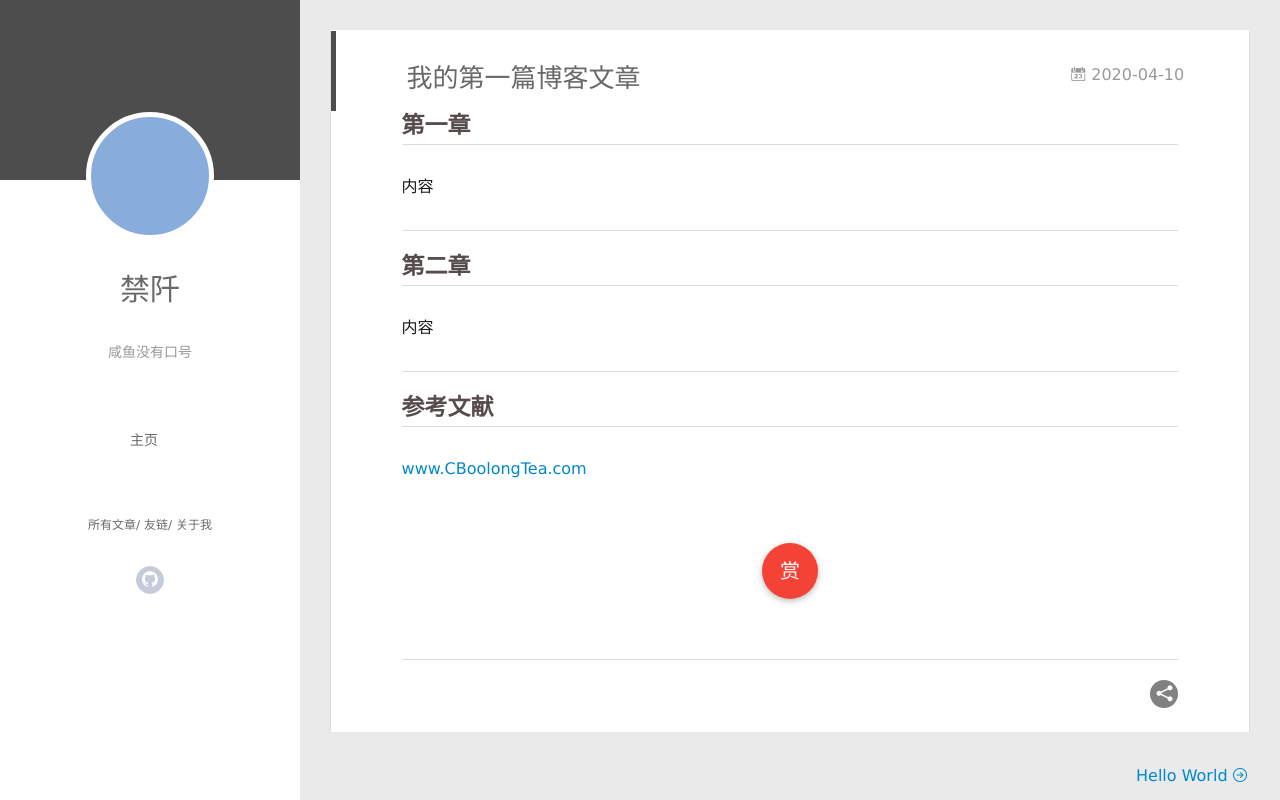
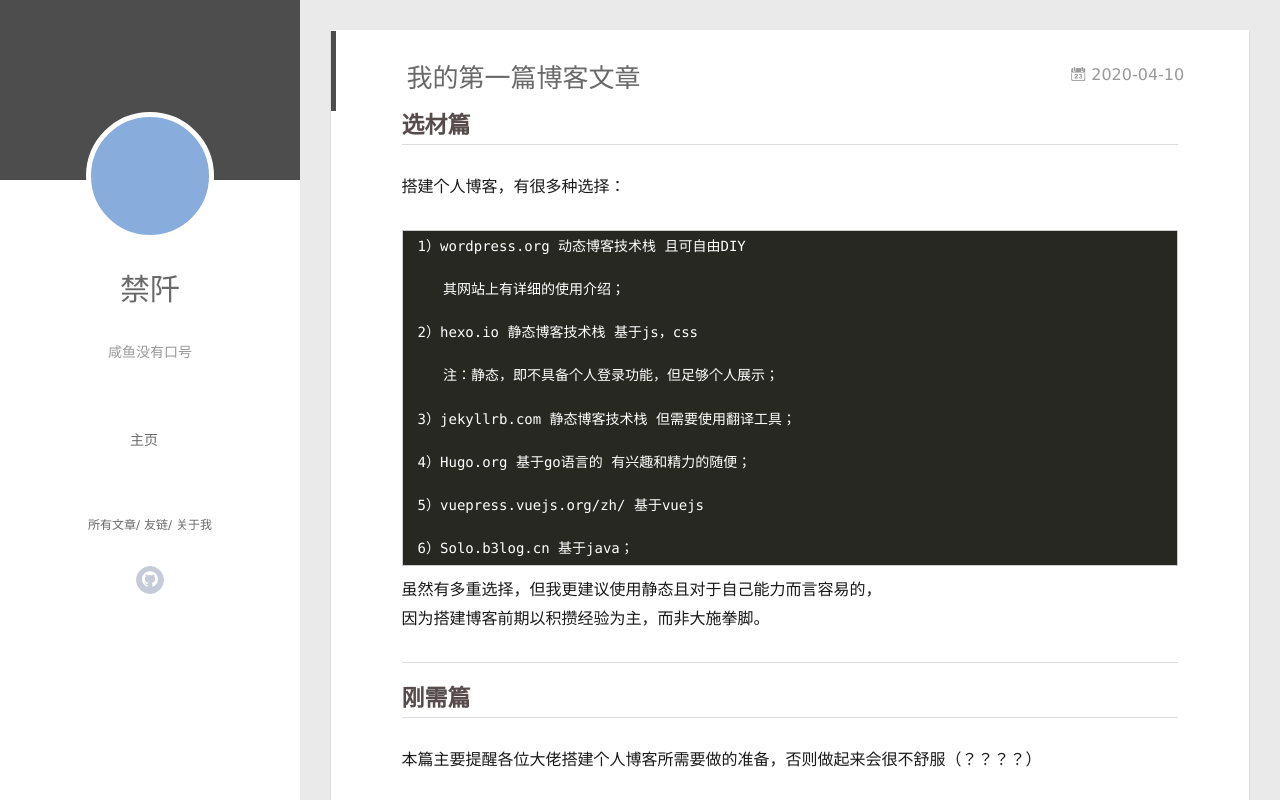
Before and after one commit to CB-oolong-Tea/CB-oolong-Tea.github.io, a plain HTML site: page 2020/04/10/我的第一篇博客文章/index.html in a window 1280 px wide. Drawn offline with Linux system fonts and the light colour scheme; no server answers.

Commit message:
Site updated: 2020-04-11 12:45:30

```diff
--- a/2020/04/10/我的第一篇博客文章/index.html
+++ b/2020/04/10/我的第一篇博客文章/index.html
@@ -8,15 +8,15 @@
   <link rel="dns-prefetch" href="http://yoursite.com">
   <title>我的第一篇博客文章 | Hexo</title>
   <meta name="viewport" content="width=device-width, initial-scale=1, maximum-scale=1">
-  <meta name="description" content="第一章内容  第二章内容  参考文献www.CBoolongTea.com">
+  <meta name="description" content="选材篇搭建个人博客，有很多种选择： 1）wordpress.org 动态博客技术栈 且可自由DIY     其网站上有详细的使用介绍；  2）hexo.io 静态博客技术栈 基于js，css     注：静态，即不具备个人登录功能，但足够个人展示；  3）jekyllrb.com 静态博客技术栈 但需要使用翻译工具；  4）Hugo.org 基于go语言的 有兴趣和精力的随便；  5）vuepre">
 <meta property="og:type" content="article">
 <meta property="og:title" content="我的第一篇博客文章">
 <meta property="og:url" content="http://yoursite.com/2020/04/10/%E6%88%91%E7%9A%84%E7%AC%AC%E4%B8%80%E7%AF%87%E5%8D%9A%E5%AE%A2%E6%96%87%E7%AB%A0/index.html">
 <meta property="og:site_name" content="Hexo">
-<meta property="og:description" content="第一章内容  第二章内容  参考文献www.CBoolongTea.com">
+<meta property="og:description" content="选材篇搭建个人博客，有很多种选择： 1）wordpress.org 动态博客技术栈 且可自由DIY     其网站上有详细的使用介绍；  2）hexo.io 静态博客技术栈 基于js，css     注：静态，即不具备个人登录功能，但足够个人展示；  3）jekyllrb.com 静态博客技术栈 但需要使用翻译工具；  4）Hugo.org 基于go语言的 有兴趣和精力的随便；  5）vuepre">
 <meta property="og:locale" content="en_US">
 <meta property="article:published_time" content="2020-04-10T10:31:48.000Z">
-<meta property="article:modified_time" content="2020-04-10T10:39:02.000Z">
+<meta property="article:modified_time" content="2020-04-11T04:44:02.000Z">
 <meta property="article:author" content="John Doe">
 <meta name="twitter:card" content="summary">
 
@@ -160,11 +160,46 @@
 
     <div class="article-entry" itemprop="articleBody">
 
-        <h2 id="第一章"><a href="#第一章" class="headerlink" title="第一章"></a>第一章</h2><p>内容</p>
+        <h2 id="选材篇"><a href="#选材篇" class="headerlink" title="选材篇"></a>选材篇</h2><p>搭建个人博客，有很多种选择：</p>
+<pre><code>1）wordpress.org 动态博客技术栈 且可自由DIY
+
+   其网站上有详细的使用介绍；
+
+2）hexo.io 静态博客技术栈 基于js，css
+
+   注：静态，即不具备个人登录功能，但足够个人展示；
+
+3）jekyllrb.com 静态博客技术栈 但需要使用翻译工具；
+
+4）Hugo.org 基于go语言的 有兴趣和精力的随便；
+
+5）vuepress.vuejs.org/zh/ 基于vuejs
+
+6）Solo.b3log.cn 基于java；</code></pre><p>虽然有多重选择，但我更建议使用静态且对于自己能力而言容易的，<br>因为搭建博客前期以积攒经验为主，而非大施拳脚。</p>
 <hr>
-<h2 id="第二章"><a href="#第二章" class="headerlink" title="第二章"></a>第二章</h2><p>内容</p>
-<hr>
-<h2 id="参考文献"><a href="#参考文献" class="headerlink" title="参考文献"></a>参考文献</h2><p><a href="http://www.CBoolongTea.com" target="_blank" rel="noopener">www.CBoolongTea.com</a></p>
+<h2 id="刚需篇"><a href="#刚需篇" class="headerlink" title="刚需篇"></a>刚需篇</h2><p>本篇主要提醒各位大佬搭建个人博客所需要做的准备，否则做起来会很不舒服（？？？？）</p>
+<pre><code>基本windows的cmd指令：
+
+                cd 进入 ；
+
+                X：切盘 ；
+
+                echo %cd% 检查当前所在路径 ；
+
+                mkdir xxx 在当前位置创建文件；
+
+所需文文件：
+
+            注：一切所需文件以官网文档为标准，我只是列出大概率所需文件；
+
+            node.js;
+
+            vue.js;
+
+            npm；
+
+若有教学视频请各位按照教学视频慢慢来，别信我的鬼话 A.A</code></pre><hr>
+<h2 id="参考文献"><a href="#参考文献" class="headerlink" title="参考文献"></a>参考文献</h2><p><a href="https://www.bilibili.com/video/BV1at411X7nu?t=389" target="_blank" rel="noopener">https://www.bilibili.com/video/BV1at411X7nu?t=389</a><br><a href="https://github.com/litten/hexo-theme-yilia" target="_blank" rel="noopener">https://github.com/litten/hexo-theme-yilia</a></p>
 
 
 
```
Also changed, not shown: index.html (+39 -4 lines).
